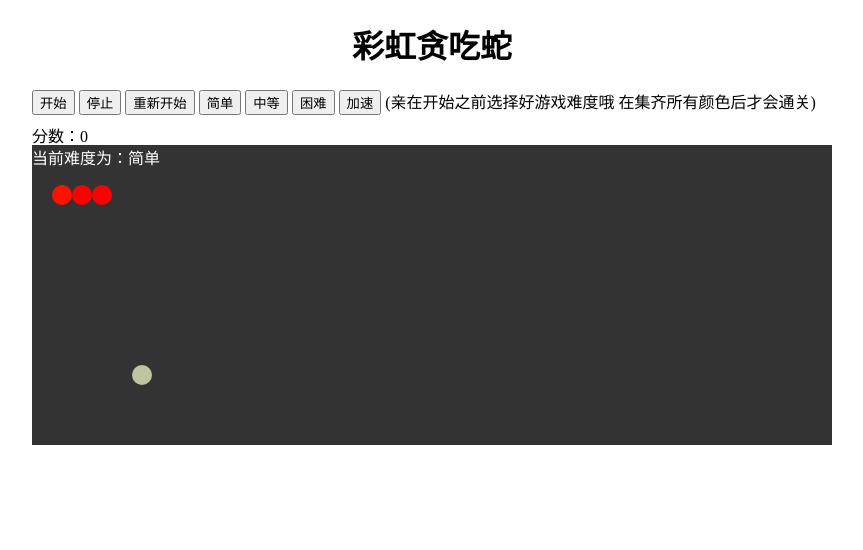
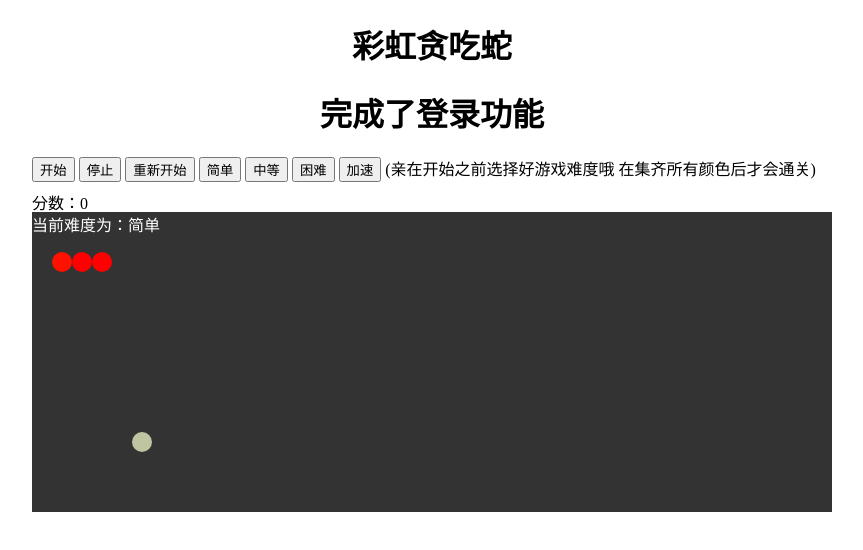
Before and after one commit to kentLin0/snk, a plain HTML site: page index.html in a window 1280 px wide. Shown: the whole page, without its empty margins (208-1071 px from the left). Drawn offline with Linux system fonts and the light colour scheme.

```diff
--- a/index.html
+++ b/index.html
@@ -29,7 +29,9 @@
 </head>
 <body>
 <div id="middle">
+
     <h1>彩虹贪吃蛇</h1>
+    <h1>完成了登录功能</h1>
     <input type="button" value="开始">
     <input type="button" value="停止">
     <input type="button" value="重新开始">
```
